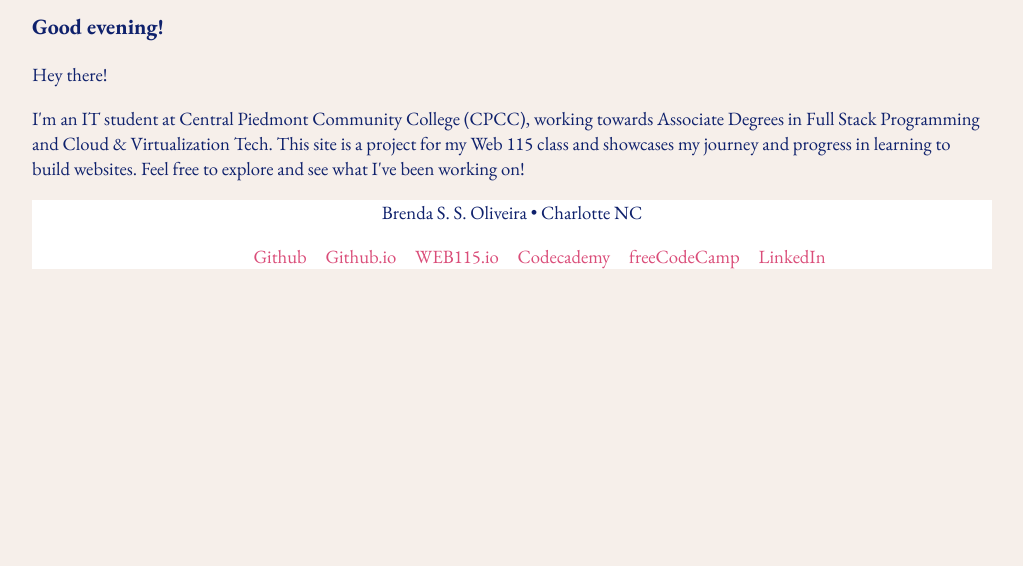
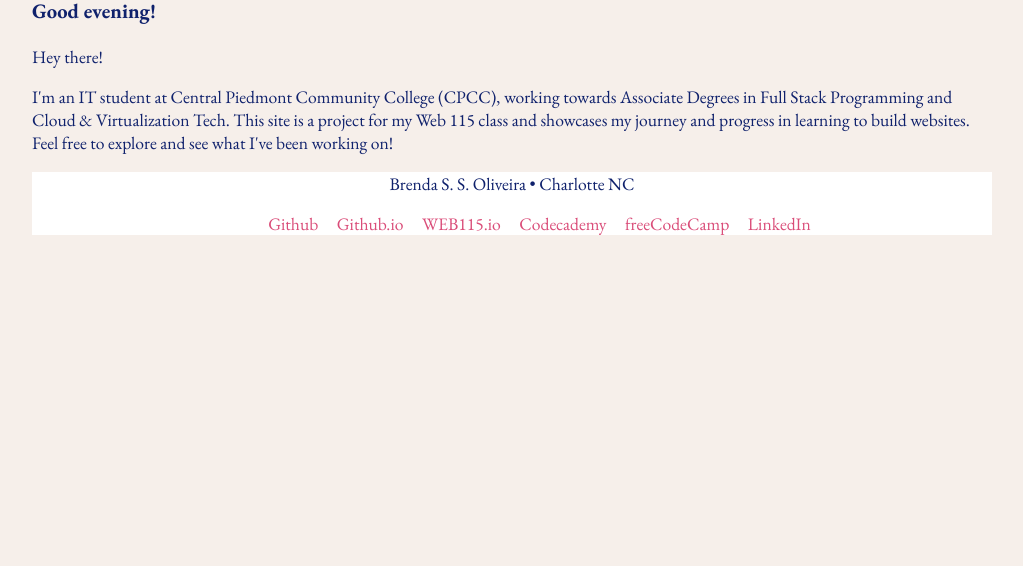
Before and after one commit to bsouzao0/web115, a plain HTML site: page index.html in a window 1280 px wide. Shown: the part 234-800 px from the top of the page, without its empty margins (128-1151 px from the left). Drawn offline with nearby package versions, Linux system fonts and the light colour scheme.

Commit message:
Update styles.css

```diff
--- a/styles/styles.css
+++ b/styles/styles.css
@@ -12,7 +12,7 @@ body {
    padding: 20px;
    color: #0f216c;
    margin: 0 auto;
-   font-size: 1.17em;
+   font-size: 1.1em;
 }
 
 /* Header */
```
